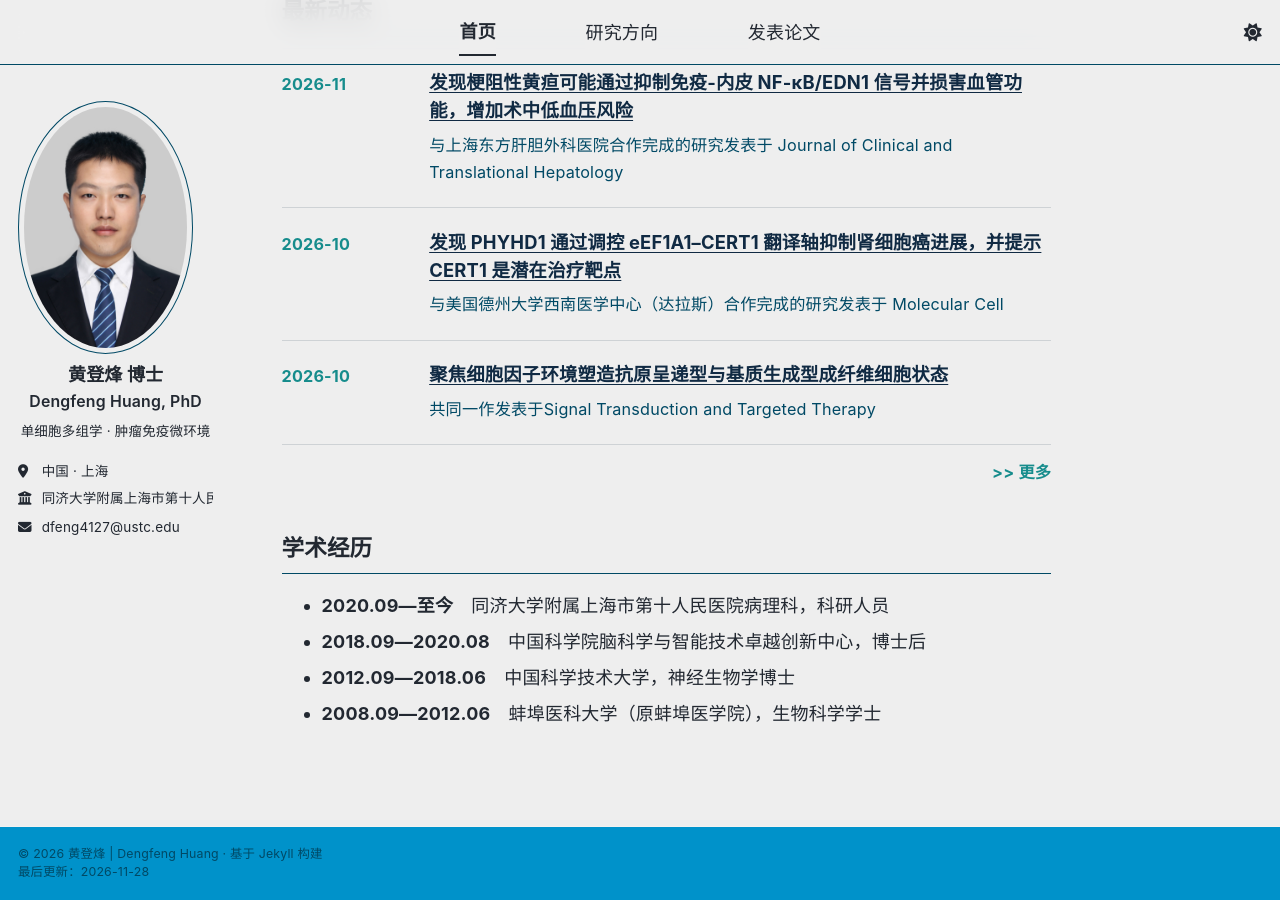
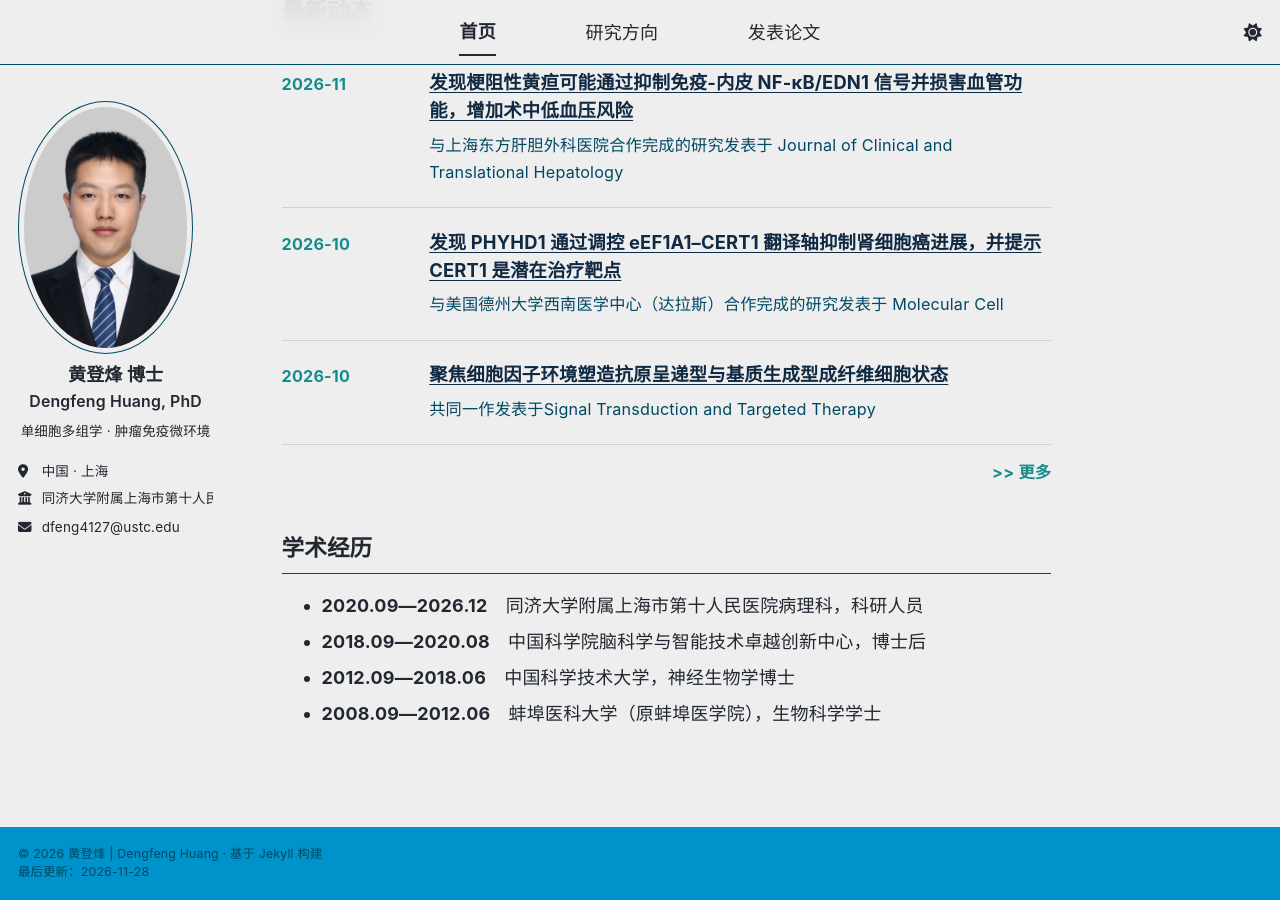
Before and after one commit to dfeng269/dfeng269.github.io, a Jekyll site: the page built from _pages/about.md, in a window 1280 px wide and 900 px high, scrolled down 579 px. Built offline with Jekyll 4.4.1, drawn with Linux system fonts in a browser that asks for light colours; a style sheet for code colours, icons or effects is not loaded.

Commit message:
Update about.md

```diff
--- a/_pages/about.md
+++ b/_pages/about.md
@@ -49,7 +49,7 @@ description: "黄登烽，同济大学附属上海市第十人民医院病理科
 
 ## 学术经历
 
-- **2020.09—至今**　同济大学附属上海市第十人民医院病理科，科研人员
+- **2020.09—2026.12**　同济大学附属上海市第十人民医院病理科，科研人员
 - **2018.09—2020.08**　中国科学院脑科学与智能技术卓越创新中心，博士后
 - **2012.09—2018.06**　中国科学技术大学，神经生物学博士
 - **2008.09—2012.06**　蚌埠医科大学（原蚌埠医学院），生物科学学士
```
